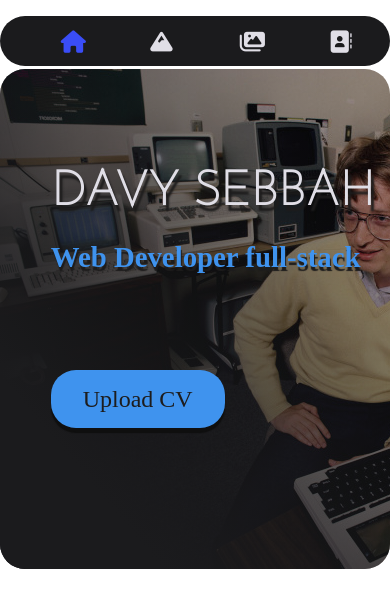
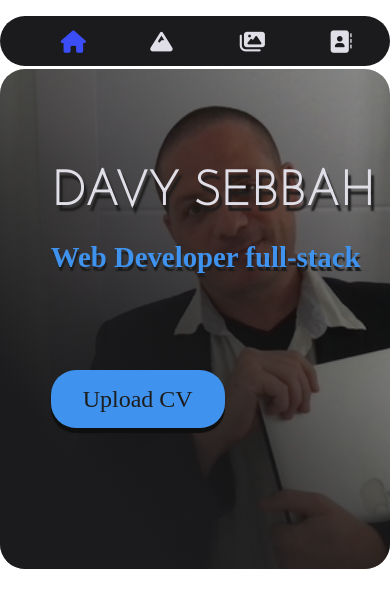
Before and after one commit to DavyHaYehoudi/MyCV, a React (Create React App) app in the folder mycv/: page / in a window 390 px wide. Shown: the top 608 px of the page. Built offline with nearby package versions, Linux system fonts and the light colour scheme; a web font is replaced by a local one.

Commit message:
build and hosting

```diff
--- a/mycv/src/styles/pages/_home.scss
+++ b/mycv/src/styles/pages/_home.scss
@@ -63,7 +63,7 @@
 @media screen and (max-width:580px){
   .homeContent {
     &:after {
-    background: url('../../media/bigGates.jpg') no-repeat 60% 50%/cover !important;
+    background: url('../../media/bg.jpg') no-repeat 60% 50%/cover !important;
     }
     h1 {
       font-size: 3rem !important;
--- a/mycv/src/styles/pages/_portfolio.scss
+++ b/mycv/src/styles/pages/_portfolio.scss
@@ -222,7 +222,7 @@
 }
 @media (max-width: 520px){
   .radioDisplay {
-    display: none !important;
+    flex-wrap: wrap;
   }
   .portfolioContent {
     grid-template-rows: 1fr !important;
```
Also changed, not shown: mycv/firebase.json (added), 2 other files (tests, documents, lock files or other folders).
